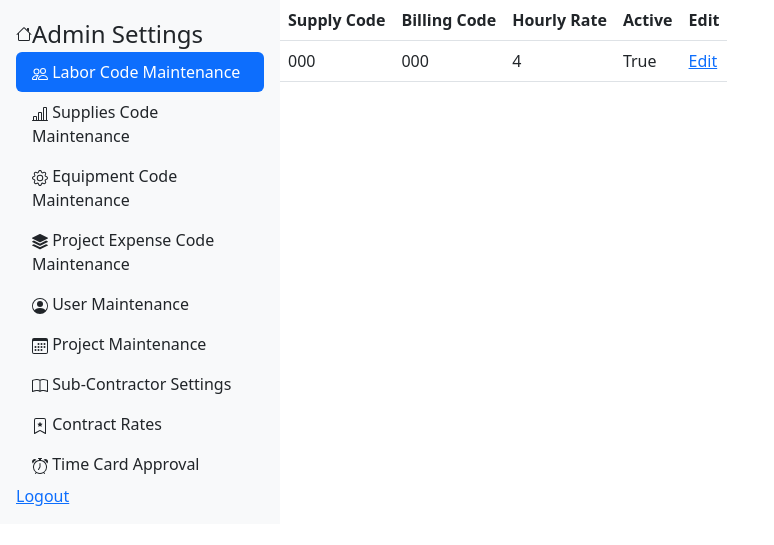
After one commit to dumansh/disaster, a Django app: page /supply/ in a window 1280 px wide. The commit adds this page. Shown: the top 545 px of the page, without its empty margins (0-774 px from the left). Run offline with Django 4.2, Linux system fonts and the light colour scheme; tables that the repository leaves empty hold one stand-in row (values such as "Sample post").

Commit message:
Supply Code Model View Template made

```diff
--- a/disaster/urls.py
+++ b/disaster/urls.py
@@ -26,7 +26,7 @@ urlpatterns = [
     path('forgot-password', views.password_reset, name="forgot_password"),
     # path('forgot-password', views.password_reset, name='passwordReset'),
     path('password-reset/<uid>/<token>/', views.password_change),
-    path("supplycode/", include('supplycode.urls')),
+    path("", include('supplycode.urls')),
     path('admin/', admin.site.urls),
 
 ] + static(settings.STATIC_URL, document_root=settings.STATIC_ROOT)
--- a/supplycode/models.py
+++ b/supplycode/models.py
@@ -13,3 +13,12 @@ class Labor(models.Model):
     active = models.CharField(max_length=3, choices=IS_ACTIVE, default='Y')
 
     disasterLabor = models.Manager()
+
+
+class Supply(models.Model):
+    IS_ACTIVE = [('Y', 'Yes'),
+                 ('N', 'No'), ]
+    supply_code = models.CharField(max_length=100, blank=False)
+    billing_code = models.CharField(max_length=20, blank=False)
+    default_rates = models.IntegerField(blank=True, null=True)
+    active = models.BooleanField(default=True)
--- a/supplycode/urls.py
+++ b/supplycode/urls.py
@@ -6,5 +6,7 @@ from . import views
 
 urlpatterns = [
     path('NewSupplyCode/', views.AddNewLaborClass, name='new_labor_class'),
+    path('supply/', views.SupplyListView, name='list_supply'),
+    path('supply/create', views.SupplyCreate, name='create_supply'),
 
 ]
--- a/supplycode/views.py
+++ b/supplycode/views.py
@@ -1,11 +1,12 @@
-from django.http import HttpResponseRedirect
-from django.shortcuts import render
+from django.contrib import messages
+from django.http import HttpResponseRedirect, HttpResponse
+from django.shortcuts import render, redirect
 from django.urls import reverse_lazy, reverse
 from django.views import View
 from django.views.generic import CreateView, UpdateView, ListView
 
-from .forms import NewLaborClassForm
-from .models import Labor
+from .forms import NewLaborClassForm, NewSuppliesClassForm
+from .models import Labor, Supply
 
 
 def AddNewLaborClass(request):
@@ -59,3 +60,28 @@ class LaborUpdateView(UpdateView):
     context_object_name = 'labor'
     fields = ['labor_class', 'billing_code', 'default_rates', 'active']
     success_url = reverse_lazy('dashboard')
+
+
+def SupplyListView(request):
+    supplies = Supply.objects.all()
+    print(supplies[0])
+    context={
+        "supplies": supplies
+    }
+    return render(request, 'supply.html',context)
+
+def SupplyCreate(request):
+    if request.method == "POST":
+        form = NewSuppliesClassForm(request.POST)
+        print(form)
+        # return HttpResponse("hello")
+        if form.is_valid():
+            form.save()
+            messages.success(request, 'Supply Code Saved')
+            return redirect('dashboard')
+
+    form = NewSuppliesClassForm()
+    context={
+        "form": form
+    }
+    return render(request, 'create_supply.html', context)
--- a/templates/base_dashboard.html
+++ b/templates/base_dashboard.html
@@ -1,14 +1,24 @@
-{% extends 'base.html' %}
+<!doctype html>
+<html lang="en">
+  <head>
+    <meta charset="utf-8">
+    <meta name="viewport" content="width=device-width, initial-scale=1">
+    <link href="https://cdn.jsdelivr.net/npm/bootstrap@5.2.0-beta1/dist/css/bootstrap.min.css" rel="stylesheet" integrity="sha384-0evHe/X+R7YkIZDRvuzKMRqM+OrBnVFBL6DOitfPri4tjfHxaWutUpFmBp4vmVor" crossorigin="anonymous">
+    {% block head %}
+      <title>Dashboard</title>
+    {% endblock %}
+  </head>
+  <body>
 
-
-{% block head %}
-<title>Dashboard</title>
-{% endblock %}
-
-{% block content %}
-<div class="d-flex flex-column flex-shrink-0 p-3 text-dark bg-light" style="width: 280px;">
-
-{% include 'side_bar.html' %}
-
-</div>
-{% endblock %}
+  <div class="d-flex">
+    {% include 'side_bar.html' %}
+    <main>
+      {% include 'messages.html' %}
+      {% block content%}
+        <h1>Welcome to Disaster Management App</h1>
+      {% endblock %}
+    </main>
+  </div>
+    <script src="https://cdn.jsdelivr.net/npm/bootstrap@5.2.0-beta1/dist/js/bootstrap.bundle.min.js" integrity="sha384-pprn3073KE6tl6bjs2QrFaJGz5/SUsLqktiwsUTF55Jfv3qYSDhgCecCxMW52nD2" crossorigin="anonymous"></script>
+  </body>
+</html>
--- a/templates/side_bar.html
+++ b/templates/side_bar.html
@@ -1,3 +1,4 @@
+<div class="d-flex flex-column flex-shrink-0 p-3 text-dark bg-light" style="width: 280px;">
 <a href="#" class="d-flex align-items-center mb-3 mb-md-0 me-md-auto text-dark text-decoration-none">
     <svg xmlns="http://www.w3.org/2000/svg" width="16" height="16" fill="currentColor" class="bi bi-house" viewBox="0 0 16 16">
       <path fill-rule="evenodd" d="M2 13.5V7h1v6.5a.5.5 0 0 0 .5.5h9a.5.5 0 0 0 .5-.5V7h1v6.5a1.5 1.5 0 0 1-1.5 1.5h-9A1.5 1.5 0 0 1 2 13.5zm11-11V6l-2-2V2.5a.5.5 0 0 1 .5-.5h1a.5.5 0 0 1 .5.5z"/>
@@ -93,3 +94,4 @@
        <a href="{% url 'logout' %}">Logout</a>
     </li>
   </ul>
+</div>
--- /dev/null
+++ b/templates/supply.html
@@ -0,0 +1,21 @@
+{% extends 'base_dashboard.html' %}
+
+{% block content%}
+<table class="table">
+    <th>Supply Code</th>
+     <th>Billing Code</th>
+    <th>Hourly Rate</th>
+     <th>Active</th>
+    <th>Edit</th>
+    {% for supply in supplies %}
+        <tr>
+            <td>{{supply.supply_code}}</td>
+             <td>{{supply.billing_code}}</td>
+            <td>{{supply.default_rates}}</td>
+             <td>{{supply.active}}</td>
+            <td><a href="#">Edit</a></td>
+        </tr>
+    {% endfor %}
+</table>
+
+{% endblock %}
```
Also changed, not shown: supplycode/forms.py (+4 -4 lines), templates/add_new_supplies_class.html (deleted, +0 -37 lines), templates/create_supply.html (added, +40 -0 lines), supplycode/migrations/0002_supply.py (added).
